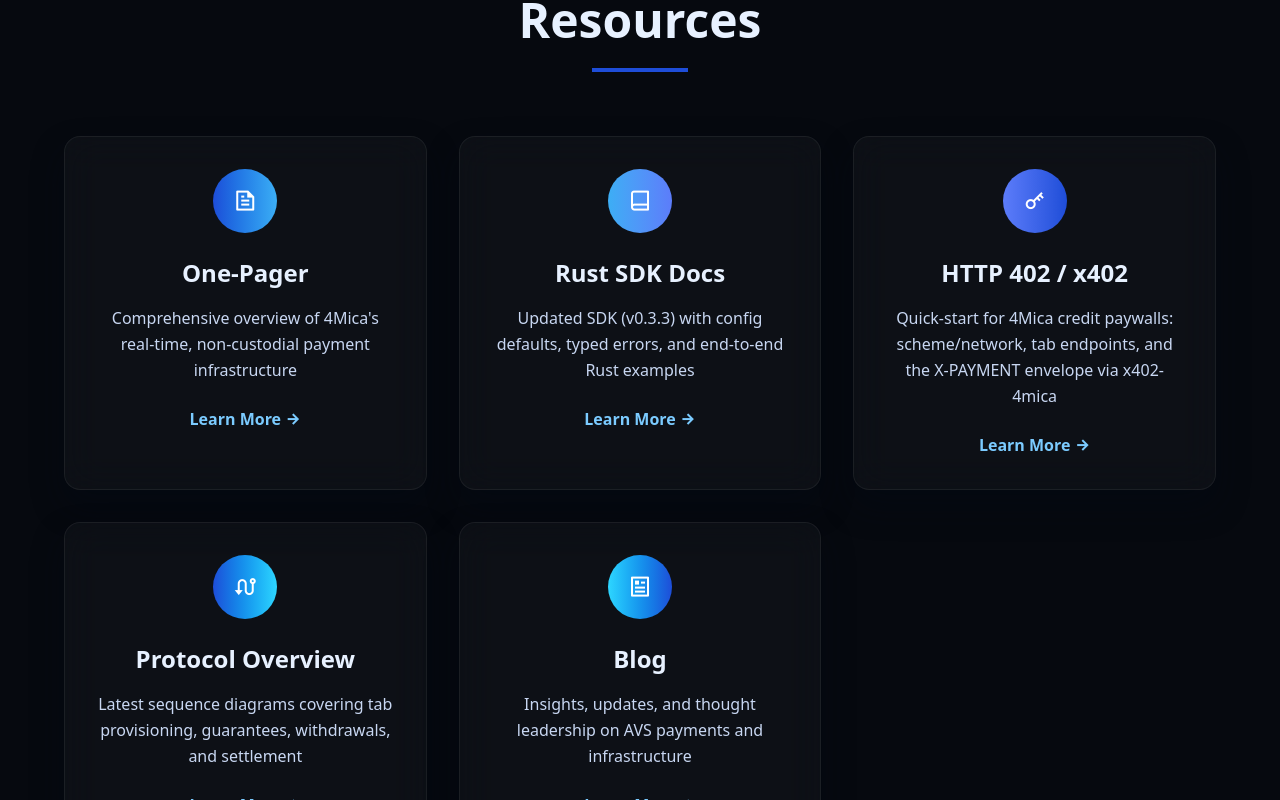
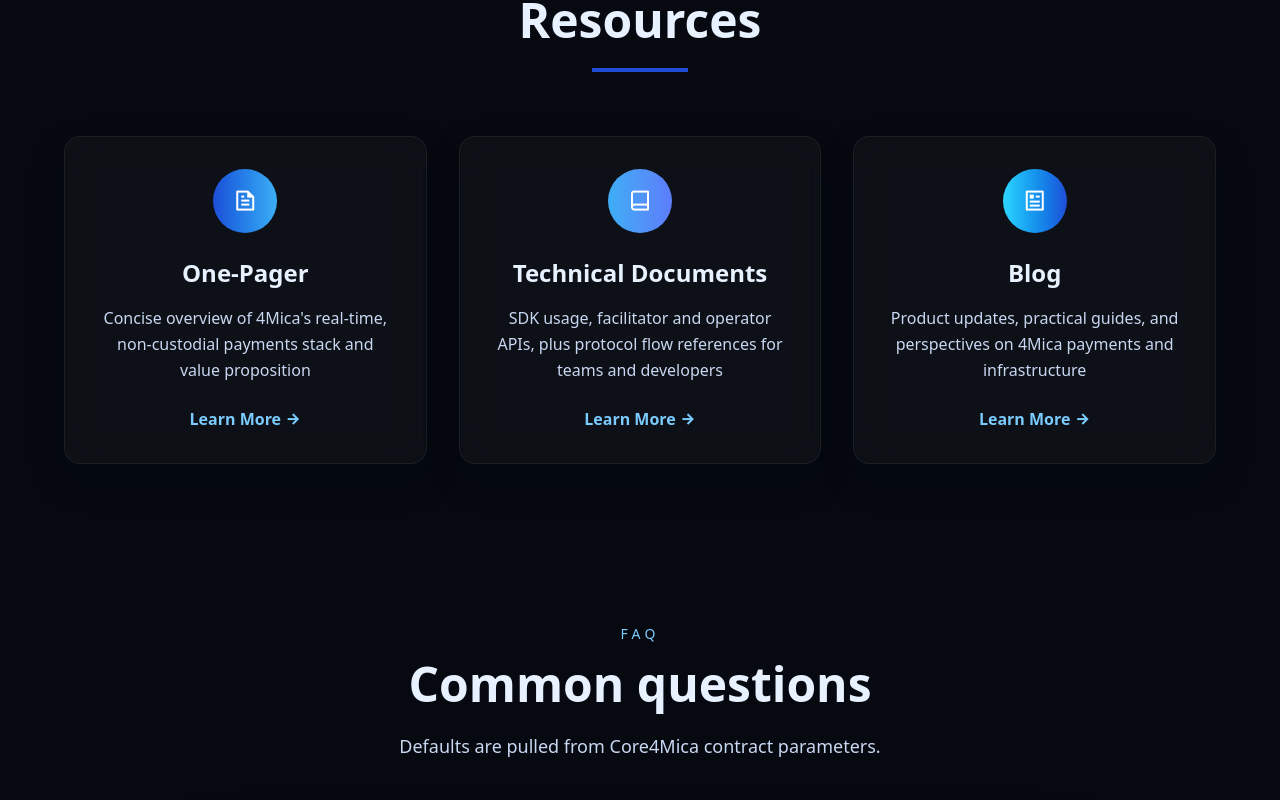
Before and after one commit to 4mica-Network/homepage, a Next.js app: page / in a window 1280 px wide. Shown: the part 6080-6880 px from the top of the page. Built offline with nearby package versions, Linux system fonts and the light colour scheme.

Commit message:
update resource section

```diff
--- a/components/ResourcesSection.tsx
+++ b/components/ResourcesSection.tsx
@@ -6,35 +6,21 @@
     {
       title: 'One-Pager',
       href: '/resources/one-pager',
-      description: "Comprehensive overview of 4Mica's real-time, non-custodial payment infrastructure",
+      description: "Concise overview of 4Mica's real-time, non-custodial payments stack and value proposition",
       icon: 'ri-file-text-line',
       gradient: 'from-[#1E4DD8] to-[#3CAEF5]'
     },
     {
-      title: 'Rust SDK Docs',
+      title: 'Technical Documents',
       href: '/resources/technical-docs',
-      description: 'Updated SDK (v0.3.3) with config defaults, typed errors, and end-to-end Rust examples',
+      description: 'SDK usage, facilitator and operator APIs, plus protocol flow references for teams and developers',
       icon: 'ri-book-line',
       gradient: 'from-[#3CAEF5] to-[#5C7CFA]'
     },
     {
-      title: 'HTTP 402 / x402',
-      href: '/resources/technical-docs?section=x402',
-      description: 'Quick-start for 4Mica credit paywalls: scheme/network, tab endpoints, and the X-PAYMENT envelope via x402-4mica',
-      icon: 'ri-key-2-line',
-      gradient: 'from-[#5C7CFA] to-[#1E4DD8]'
-    },
-    {
-      title: 'Protocol Overview',
-      href: '/resources/technical-docs?section=payment-flow',
-      description: 'Latest sequence diagrams covering tab provisioning, guarantees, withdrawals, and settlement',
-      icon: 'ri-route-line',
-      gradient: 'from-[#1E4DD8] to-[#2ED6FF]'
-    },
-    {
       title: 'Blog',
       href: '/resources/blog',
-      description: 'Insights, updates, and thought leadership on AVS payments and infrastructure',
+      description: 'Product updates, practical guides, and perspectives on 4Mica payments and infrastructure',
       icon: 'ri-article-line',
       gradient: 'from-[#2ED6FF] to-[#1E4DD8]'
     }
```
